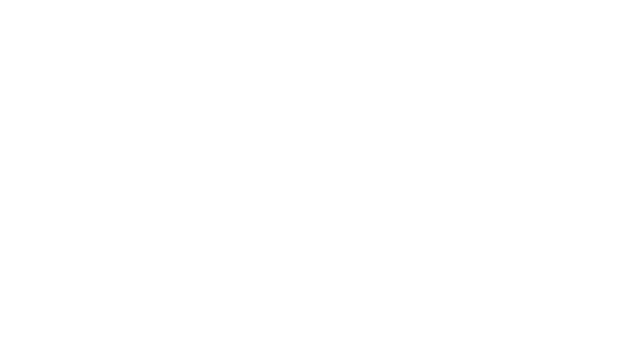
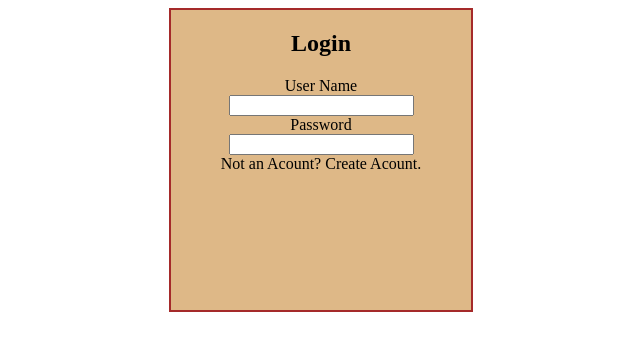
Before and after one commit to pbhapkar17/aug_batch1, an Angular app in the folder myApplication/: page /templateForm in a window 1280 px wide. Before the commit this address led to /. Shown: the top 350 px of the page, without its empty margins (319-959 px from the left). Built offline with nearby package versions, Linux system fonts and the light colour scheme.

Commit message:
temp frm

```diff
--- a/myApplication/src/app/app-routing.module.ts
+++ b/myApplication/src/app/app-routing.module.ts
@@ -11,6 +11,7 @@ import { ChildComponent } from './child/child.component';
 import { SubComponent } from './sub/sub.component';
 import { Sub1Component } from './sub1/sub1.component';
 import { Sub2Component } from './sub2/sub2.component';
+import { TemplatedrivenformComponent } from './templatedrivenform/templatedrivenform.component';
 
 const routes: Routes = [
   { path : '' , component : HomeComponent},
@@ -23,7 +24,8 @@ const routes: Routes = [
   { path: "child", component: ChildComponent},
   { path: "subject", component: SubComponent},
   { path: "subject1", component: Sub1Component},
-  { path: "subject2", component: Sub2Component}
+  { path: "subject2", component: Sub2Component},
+  { path : "templateForm", component:TemplatedrivenformComponent}
 ];
 
 @NgModule({
--- a/myApplication/src/app/app.module.ts
+++ b/myApplication/src/app/app.module.ts
@@ -16,6 +16,7 @@ import { Sub1Component } from './sub1/sub1.component';
 import { SubComponent } from './sub/sub.component';
 import { Sub2Component } from './sub2/sub2.component';
 import { SearchPipe } from './search.pipe';
+import { TemplatedrivenformComponent } from './templatedrivenform/templatedrivenform.component';
 
 @NgModule({
   declarations: [ //component/pipe/directive
@@ -32,6 +33,7 @@ import { SearchPipe } from './search.pipe';
     Sub1Component,
     Sub2Component,
     SearchPipe,
+    TemplatedrivenformComponent,
 
 
   ],
--- a/myApplication/src/app/home/home.component.html
+++ b/myApplication/src/app/home/home.component.html
@@ -7,6 +7,7 @@
         <button routerLink="lifecycleHooks" class="btn">lifecycleHooks</button>
         <button routerLink="parent" class="btn">Parent</button>
         <button (click)="purePipes()">pure pipe</button>
+        <button routerLink="/templateForm" class="btn">Template driven</button>
 
     </div>
 <br><br><br>
--- /dev/null
+++ b/myApplication/src/app/templatedrivenform/templatedrivenform.component.css
@@ -0,0 +1,11 @@
+.form-container{
+    height: 300px;
+    margin: auto;;
+    background-color: burlywood;
+    border: 2px solid brown ;
+    width: 300px;
+    text-align: center;
+}
+.error{
+    color: red;
+}
--- /dev/null
+++ b/myApplication/src/app/templatedrivenform/templatedrivenform.component.html
@@ -0,0 +1,20 @@
+<div>
+    <form class="form-container" #loginForm = "ngForm" (ngSubmit)="submit(loginForm)">
+        <h2>Login</h2>
+        <div>
+            <label > User Name</label><br>
+            <input type="text" ngModel name="userName" id="" required><br>
+            <!-- <span *ngIf="userName?.errors?.['required']" class="error">User Name is required</span> -->
+        </div>
+        <div>
+            <label > Password</label><br>
+            <input type="text" ngModel name="password">
+        </div>
+        <!-- <div>
+            <button (click)="submit(loginForm)">Submit</button>
+        </div> -->
+        <div>
+            Not an Acount? Create Acount.
+        </div>
+    </form>
+</div>
--- /dev/null
+++ b/myApplication/src/app/templatedrivenform/templatedrivenform.component.ts
@@ -0,0 +1,16 @@
+import { Component } from '@angular/core';
+
+@Component({
+  selector: 'app-templatedrivenform',
+  templateUrl: './templatedrivenform.component.html',
+  styleUrls: ['./templatedrivenform.component.css']
+})
+export class TemplatedrivenformComponent {
+
+
+
+  submit(form:any){
+    console.log("form obj", form.value);
+
+  }
+}
```
Also changed, not shown: 1 other file (tests, documents, lock files or other folders).
